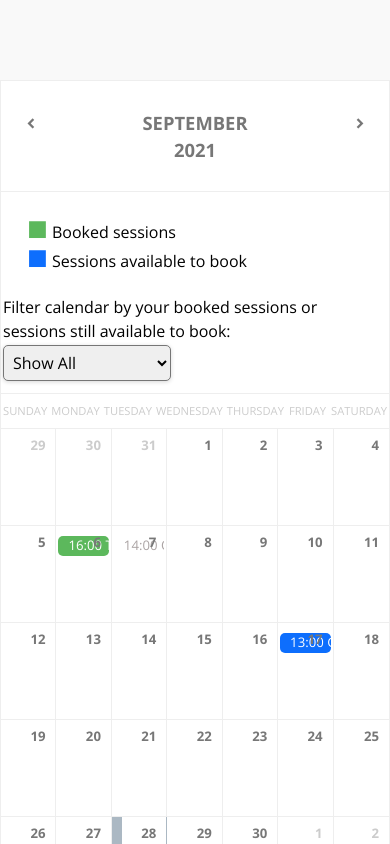
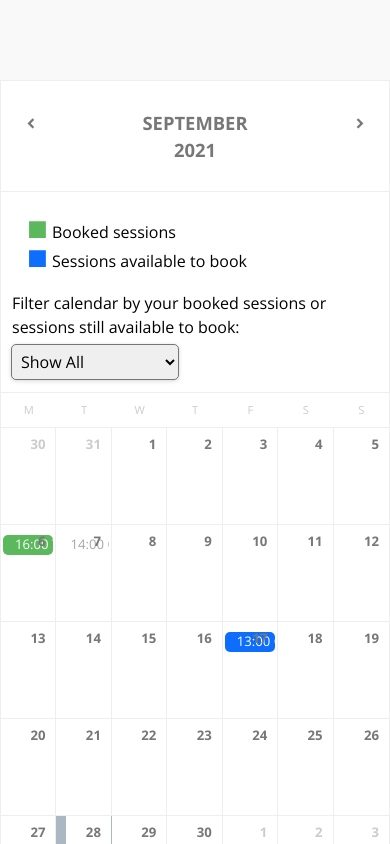
Before and after one commit to AlexKynoch/golf-frontend, a React (Create React App) app: page / in a window 390 px wide. Shown: the top 844 px of the page. Built offline with nearby package versions, Linux system fonts and the light colour scheme; no server answers.

Commit message:
make days responsive

```diff
--- a/src/components/Calendar.css
+++ b/src/components/Calendar.css
@@ -111,7 +111,6 @@ main {
   justify-content: flex-end;
   text-align: right;
 }
-
 
 /* Calendar */
 
@@ -250,7 +249,7 @@ main {
 
 .li-show-sessions {
   border-radius: 5px;
-  padding-left: 10px;
+  padding-left: 12px;
   padding-right: 10px;
 }
 
@@ -377,7 +376,7 @@ main {
 }
 
 .user-filter {
-  padding-top: 4px;
+  /* padding-top: 4px; */
 }
 
 /* admin search field */
@@ -441,3 +440,20 @@ main {
   margin-right: 5px;
   margin-left: 5px
 }
+
+@media only screen and (max-width: 768px) {
+  /* For mobile phones: */
+  .user-filter {
+    margin-left: 9px;
+    margin-bottom: 3px;
+  }
+
+  .user-filter-dropdown {
+    margin-left: 8px;
+  }
+
+  /* .calendar .body .cell {
+    height: 3em;
+
+  } */
+}
--- a/src/components/UserCalendar.js
+++ b/src/components/UserCalendar.js
@@ -143,8 +143,8 @@ function UserCalendar(props) {
             <li className = 'bullet-green bullet-blue'><span className = 'bullet-text'> Sessions available to book</span></li>
           </ul>
         </Col>
-        <Col md = {5} className = 'dropdown-name user-filter'>Filter calendar by your booked sessions or sessions still available to book:</Col>
-        <Col md = {2}>
+        <Col lg = {5} md = {4} className = 'dropdown-name user-filter'>Filter calendar by your booked sessions or sessions still available to book:</Col>
+        <Col lg = {2} md = {3} className = 'user-filter-dropdown'>
           <select className = 'dropdown-list' onChange={(e) => cSort(e.target.value)} value={sort}>
             <option className = 'dropdown-option' value={'showAll'}>Show All</option>
             <option className = 'dropdown-option' value={'booked'}>Booked Sessions</option>
@@ -155,19 +155,30 @@ function UserCalendar(props) {
     )
   }
 
+  const buildDayName = (day, i) => {
+    return (<div className='col col-center' key={i}>
+    {day}
+  </div>)
+  }
+
+  useEffect(() => {
+    renderHeader()
+    renderDays()
+    renderCells()
+  }, [window.innerWidth])
+
   // renders calendar days
   const renderDays = () => {
-    const dateFormat = 'iiii'
-    const days = []
-    let startDate = dateFns.startOfWeek(currentMonth)
+    const shortDays = ['M', 'T', 'W', 'T', 'F', 'S', 'S']
+    const longDays = ['Monday', 'Tuesday', 'Wednesday', 'Thursday', 'Friday', 'Saturday', 'Sunday']
+    let days
 
-    for (let i = 0; i < 7; i++) {
-      days.push(
-        <div className='col col-center' key={i}>
-          {dateFns.format(dateFns.addDays(startDate, i), dateFormat)}
-        </div>
-      )
+    if (window.innerWidth < 768) {
+      days = shortDays.map((day, i) => buildDayName(day, i))
+    } else {
+      days =  longDays.map((day, i) => buildDayName(day, i))
     }
+
     return <div className='days row'>{days}</div>
   }
 
@@ -175,7 +186,7 @@ function UserCalendar(props) {
   const renderCells = () => {
     const monthStart = dateFns.startOfMonth(currentMonth)
     const monthEnd = dateFns.endOfMonth(monthStart)
-    const startDate = dateFns.startOfWeek(monthStart)
+    const startDate = dateFns.startOfWeek(monthStart, { weekStartsOn: 1 })
     const endDate = dateFns.endOfWeek(monthEnd)
     const dateFormat = 'd'
     const rows = []
```
